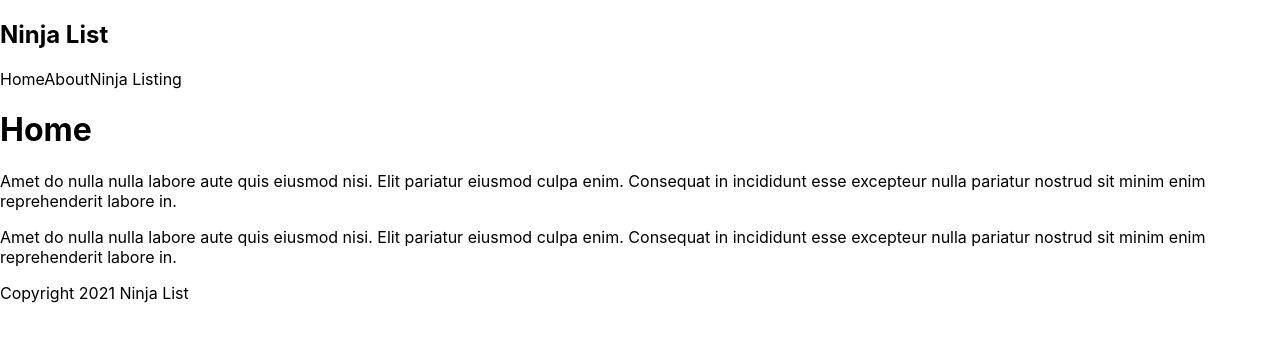
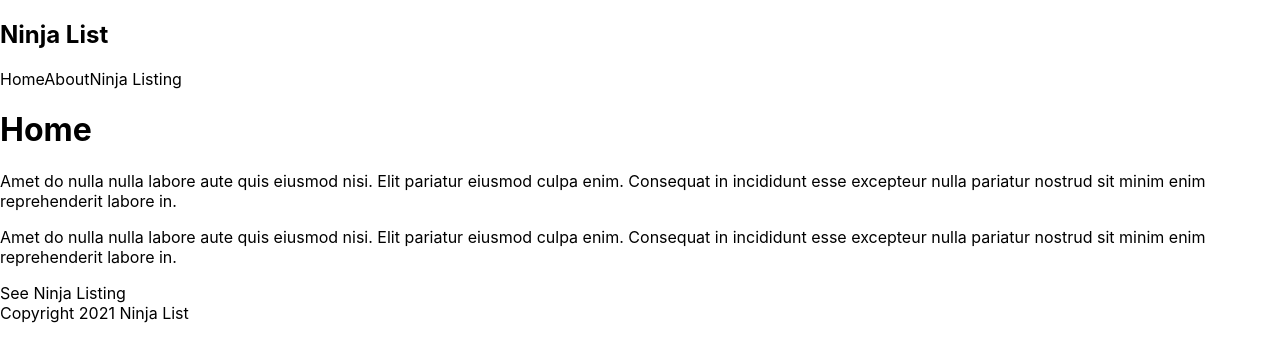
Before and after one commit to Dysas/nextjs-ninjalist, a Next.js app: page / in a window 1280 px wide. Shown: the top 362 px of the page. Built offline with nearby package versions, Linux system fonts and the light colour scheme.

Commit message:
Linking between pages

```diff
--- a/components/Navbar.js
+++ b/components/Navbar.js
@@ -1,3 +1,4 @@
+import Link from 'next/link';
 import React from 'react';
 
 function Navbar() {
@@ -7,9 +8,15 @@
         <div className="logo">
           <h1>Ninja List </h1>
         </div>
-        <a>Home</a>
-        <a>About</a>
-        <a>Ninja Listing</a>
+        <Link href="/">
+          <a>Home</a>
+        </Link>
+        <Link href="/about">
+          <a>About</a>
+        </Link>
+        <Link href="/ninjas">
+          <a>Ninja Listing</a>
+        </Link>
       </nav>
     </div>
   );
--- a/pages/index.js
+++ b/pages/index.js
@@ -1,3 +1,4 @@
+import Link from 'next/link';
 import React from 'react';
 import Footer from '../components/Footer';
 import Navbar from '../components/Navbar';
@@ -15,6 +16,9 @@
         Amet do nulla nulla labore aute quis eiusmod nisi. Elit pariatur eiusmod culpa enim. Consequat in incididunt
         esse excepteur nulla pariatur nostrud sit minim enim reprehenderit labore in.
       </p>
+      <Link>
+        <a>See Ninja Listing</a>
+      </Link>
       <Footer />
     </div>
   );
```
